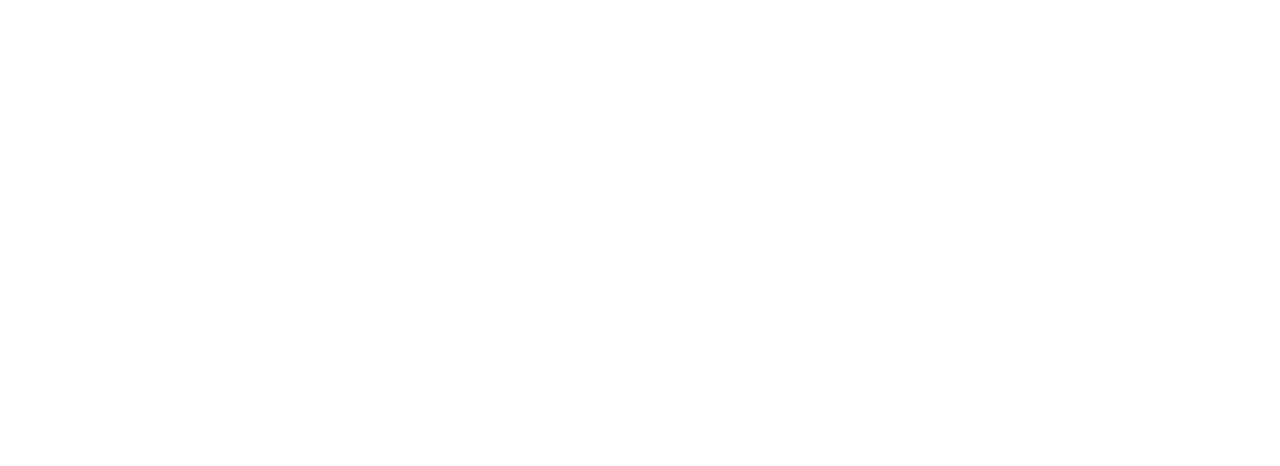
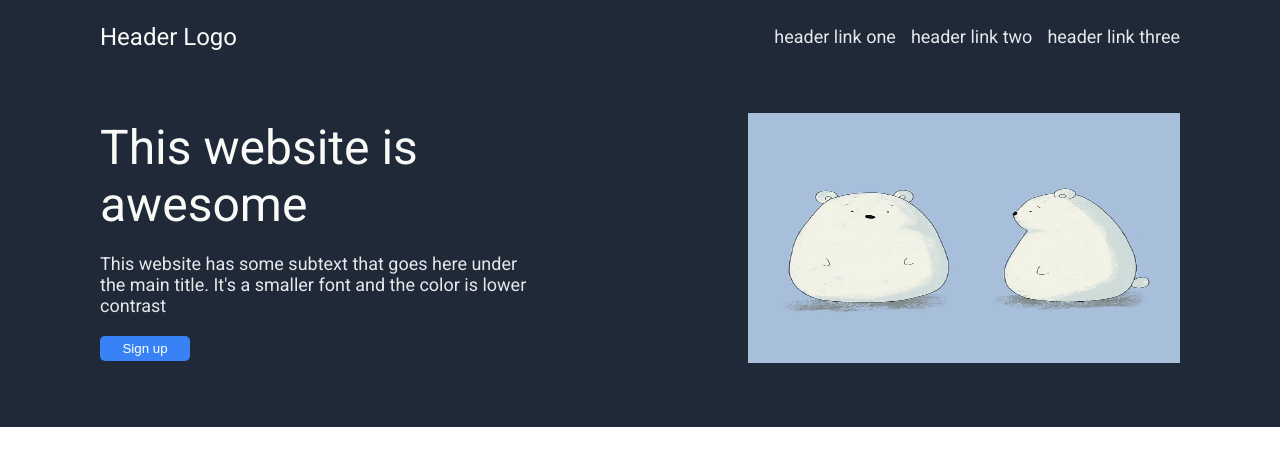
Before and after one commit to AhmedAlaa27/odin-landing-page, a plain HTML site: page index.html in a window 1280 px wide. Drawn offline with Linux system fonts and the light colour scheme.

Commit message:
Style the hero section

```diff
--- a/index.html
+++ b/index.html
@@ -4,10 +4,36 @@
     <meta charset="UTF-8">
     <meta name="viewport" content="width=device-width, initial-scale=1.0">
     <title>Landing</title>
+    <link href='https://fonts.googleapis.com/css?family=Roboto' rel='stylesheet'>
     <link rel="stylesheet" href="style.css">
 </head>
 <body>
-    <div class="hero"></div>
+    <div class="hero">
+        <div class="container">
+            <div class="nav">
+                <div class="logo">Header Logo</div>
+                <div class="links">
+                    <ul>
+                        <li>header link one</li>
+                        <li>header link two</li>
+                        <li>header link three</li>
+                    </ul>
+                </div>
+            </div>
+            <div class="landing">
+                <div class="content">
+                    <div class="main-text">This website is awesome</div>
+                    <div class="secondary-text">This website has some subtext that goes here under the main title. It's a smaller font and the color is lower contrast</div>
+                    <div class="sign-up">
+                        <button>Sign up</button>
+                    </div>
+                </div>
+                <div class="img">
+                    <img src="./imgs/landing.webp" alt="landing">
+                </div>
+            </div>
+        </div>
+    </div>
     <div class="random-info"></div>
     <div class="quote"></div>
     <div class="register"></div>
--- a/style.css
+++ b/style.css
@@ -1,9 +1,86 @@
 body {
-    font-family: "Roboto";
+    font-family: 'Roboto';
+    margin: 0;
+}
+
+.container {
+    margin: 10px 100px;
 }
 
 .hero {
     background-color: #1F2937;
+    color: white;
+    display: flex;
+    flex-direction: column;
+    gap: 100px;
+    padding-bottom: 50px;
+}
+
+.hero .nav {
+    display: flex;
+    justify-content: space-between;
+    align-items: center;
+    margin-bottom: 50px;
+}
+
+.hero .nav .logo {
+    font-size: 24px;
+    color: #F9FAF8;
+}
+
+.hero .nav .links ul{
+    display: flex;
+    gap: 15px;
+}
+
+.hero .nav .links li {
+    list-style: none;
+    font-size: 18px;
+    color: #E5E7EB;
+}
+
+.hero .landing {
+    display: flex;
+    justify-content: space-between;
+    align-items: center;
+    gap: 30px;
+}
+
+.hero .landing .content {
+    display: flex;
+    flex-direction: column;
+    justify-content: center;
+    gap: 20px;
+    width: 40%;
+}
+
+.hero .landing .content .main-text {
+    font-size: 48px;
+    font-weight: extra-bold;
+    color: #F9FAF8;
+}
+
+.hero .landing .content .secondary-text {
+    font-size: 18px;
+    color: #E5E7EB;
+}
+
+.hero .landing .content button {
+    border: none;
+    border-radius: 5px;
+    color: white;
+    width: 90px;
+    height: 25px;
+    background-color: #3882F6;
+}
+
+.hero .landing .img {
+    width: 40%;
+}
+
+.hero .landing .img img {
+    width: 100%;
+    height: 250px;
 }
 
 .quote {
```
Also changed, not shown: imgs/landing.webp (added).
